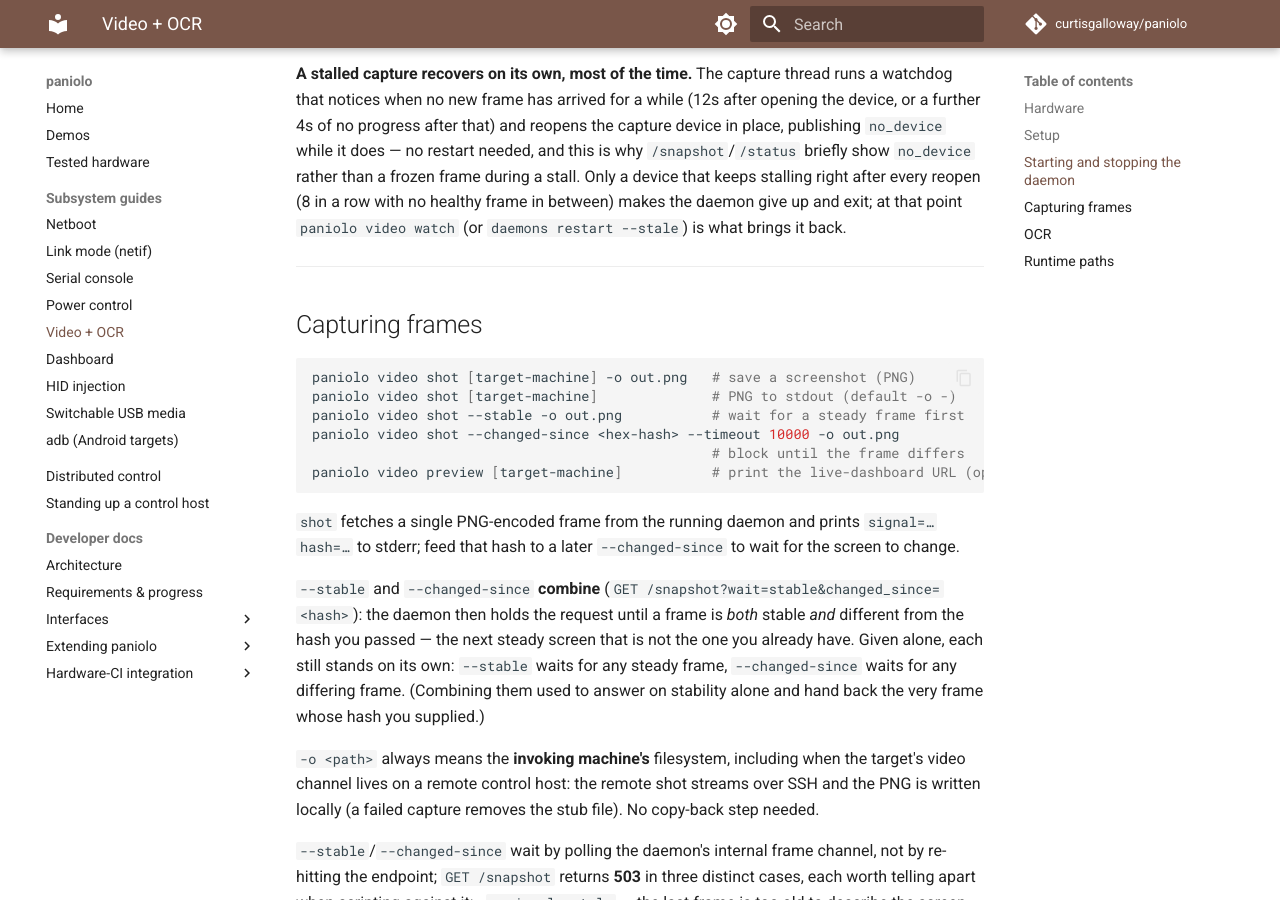
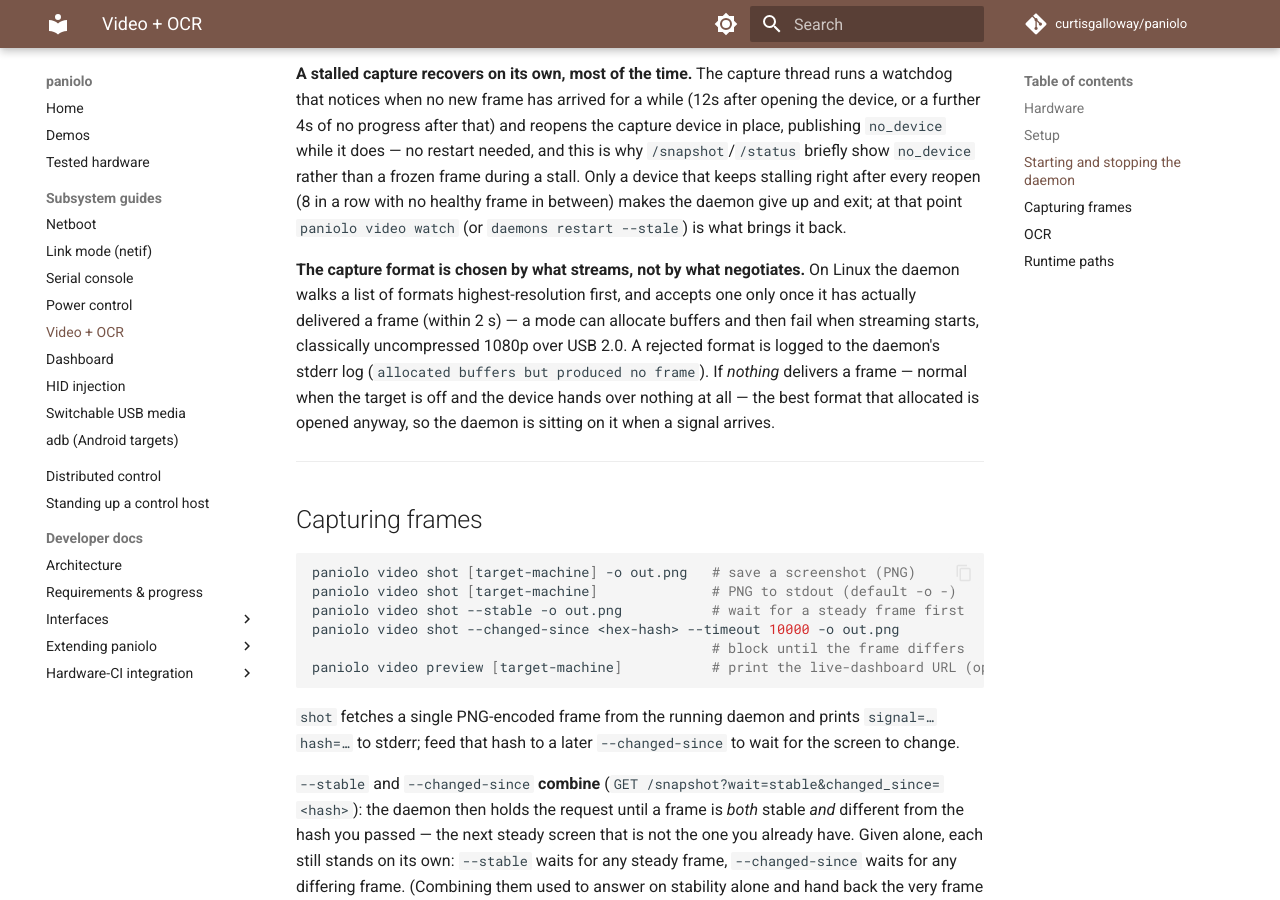
Before and after one commit to curtisgalloway/paniolo, an MkDocs documentation site: the page built from docs/video.md, in a window 1280 px wide and 900 px high, scrolled down 1831 px. Built offline with MkDocs 1.6.1 and Material for MkDocs 9.7.7, drawn with Linux system fonts in a browser that asks for light colours; comment, search, counter and statistics services are not loaded.

Commit message:
docs: say how the capture format is chosen now that a frame decides it
The format ladder's acceptance test changed from "buffers allocated" to
"a frame arrived", which is visible in two places an operator will meet:
a rejected format logs a line to the daemon's stderr log, and a device
that delivers no frames at all (target off) still opens on the best
format rather than the lowest.

Co-Authored-By: Claude Opus 5 <noreply@anthropic.com>
Claude-Session: https://claude.ai/code/session_01MYgNZtmTjA8MTJHLkYj1cA

```diff
--- a/docs/video.md
+++ b/docs/video.md
@@ -92,6 +92,16 @@ show `no_device` rather than a frozen frame during a stall. Only a device
 that keeps stalling right after every reopen (8 in a row with no healthy
 frame in between) makes the daemon give up and exit; at that point `paniolo
 video watch` (or `daemons restart --stale`) is what brings it back.
+
+**The capture format is chosen by what streams, not by what negotiates.**
+On Linux the daemon walks a list of formats highest-resolution first, and
+accepts one only once it has actually delivered a frame (within 2 s) — a mode
+can allocate buffers and then fail when streaming starts, classically
+uncompressed 1080p over USB 2.0. A rejected format is logged to the daemon's
+stderr log (`allocated buffers but produced no frame`). If *nothing* delivers a
+frame — normal when the target is off and the device hands over nothing at all —
+the best format that allocated is opened anyway, so the daemon is sitting on it
+when a signal arrives.
 
 ---
 
```
